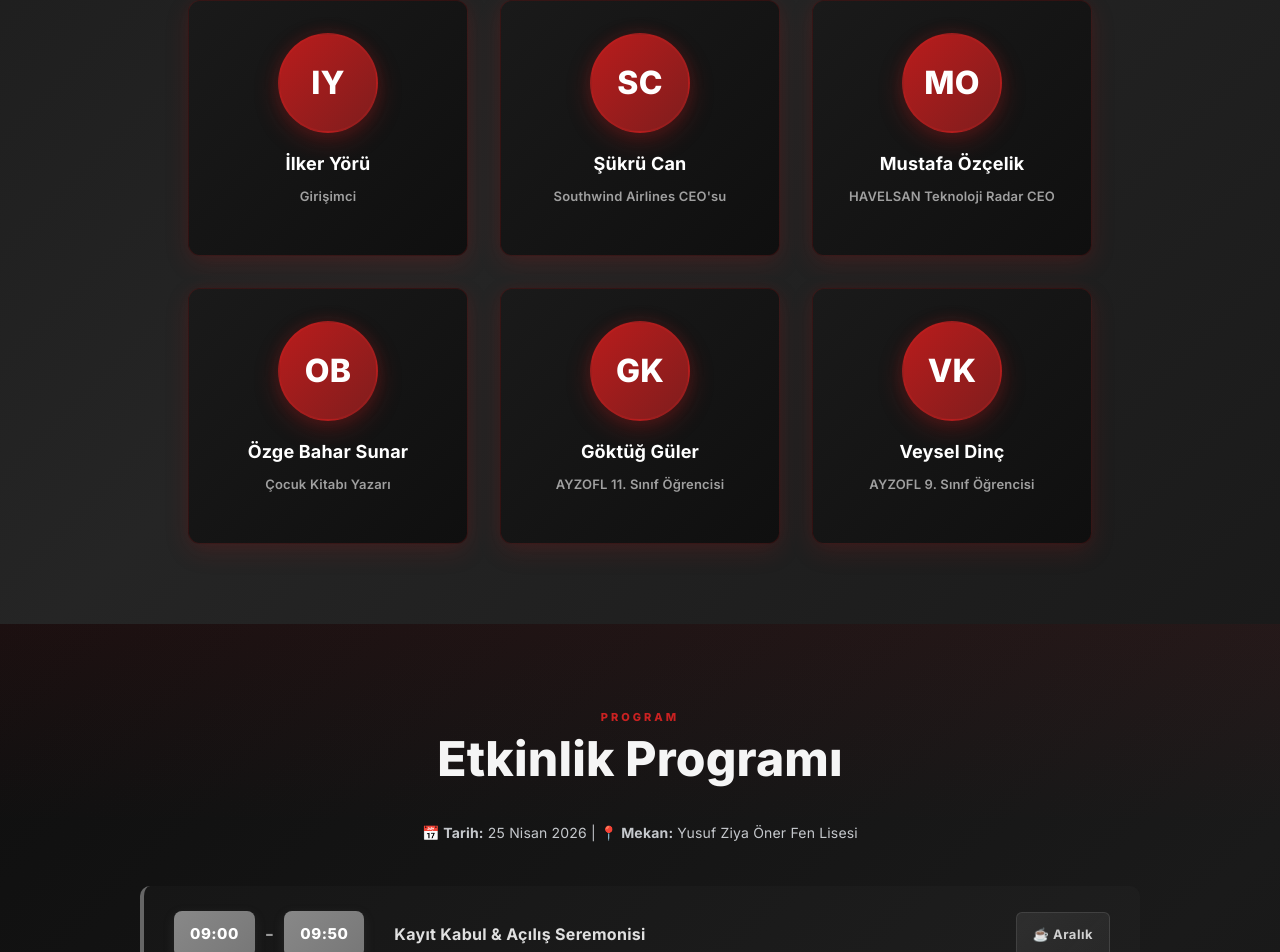
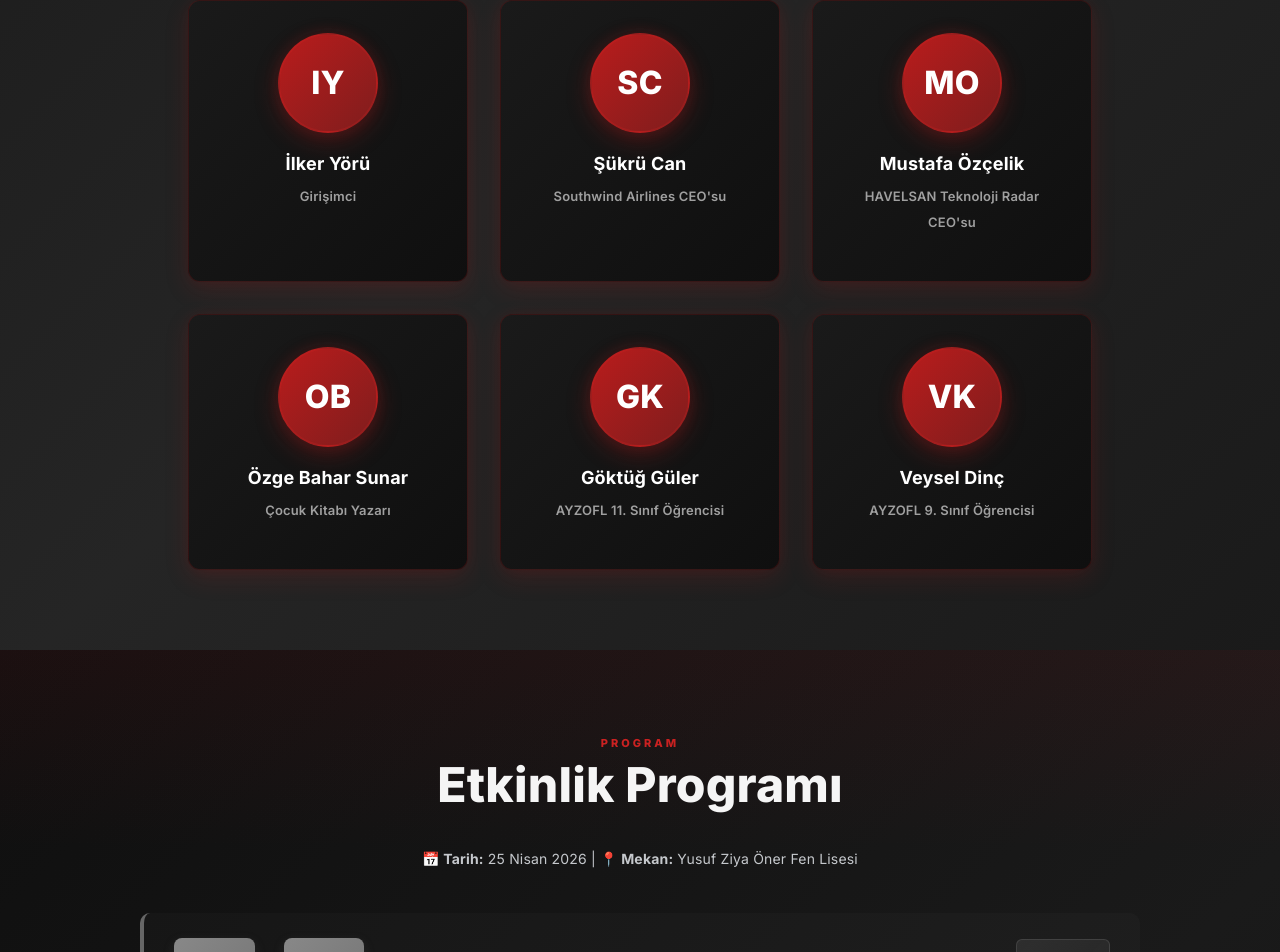
Before and after one commit to WhiteFoxYT/tedx-website, a React (Vite) app: page / in a window 1280 px wide. Shown: the part 2675-3627 px from the top of the page. Built offline with nearby package versions, Linux system fonts and the light colour scheme.

Commit message:
Update: Refresh speaker information

```diff
--- a/src/components/Speakers.tsx
+++ b/src/components/Speakers.tsx
@@ -39,7 +39,7 @@ const speakers: Speaker[] = [
   {
     id: 'MO',
     name: 'Mustafa Özçelik',
-    role: 'HAVELSAN Teknoloji Radar CEO',
+    role: 'HAVELSAN Teknoloji Radar CEO\'su',
     topic: ''
   },
   {
```
Also changed, not shown: 2 other files (tests, documents, lock files or other folders).
